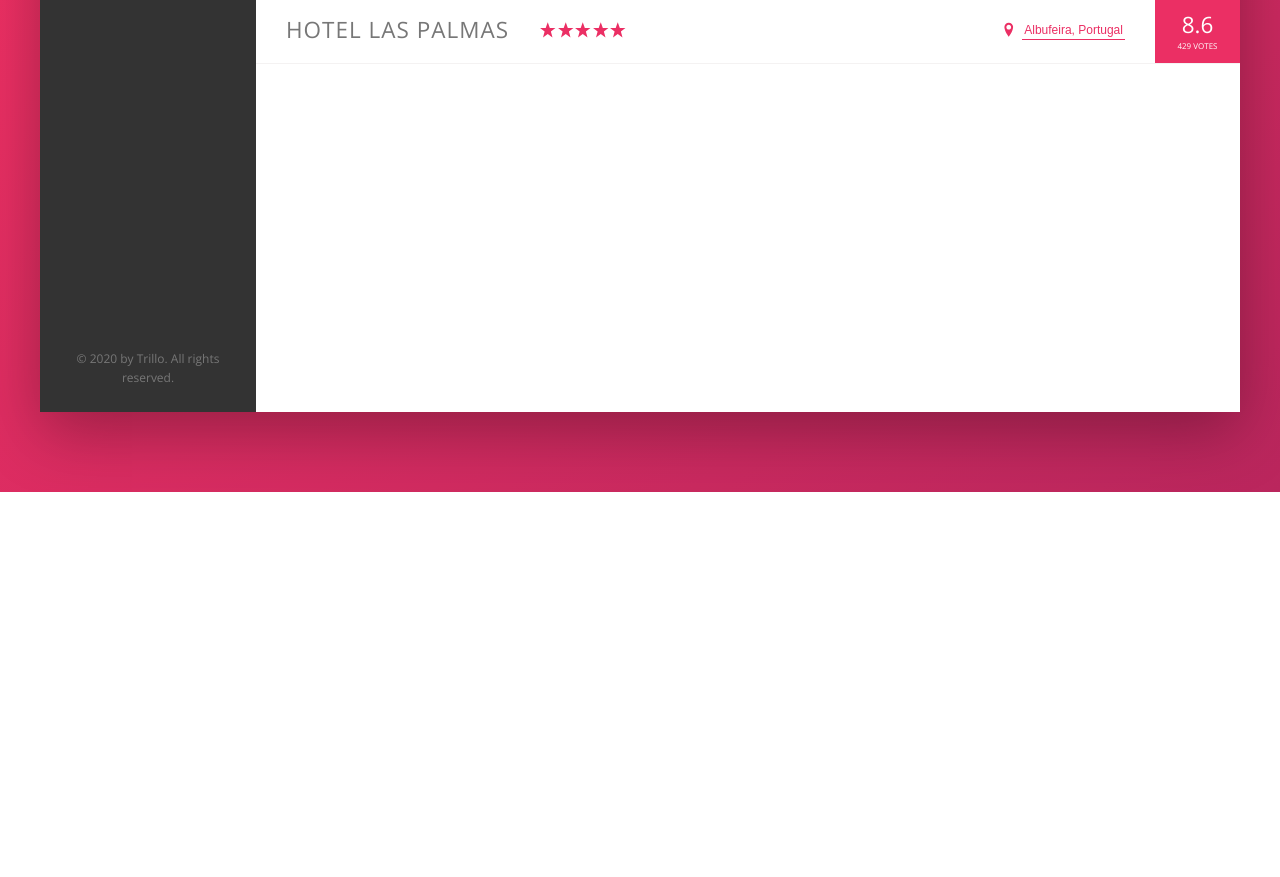
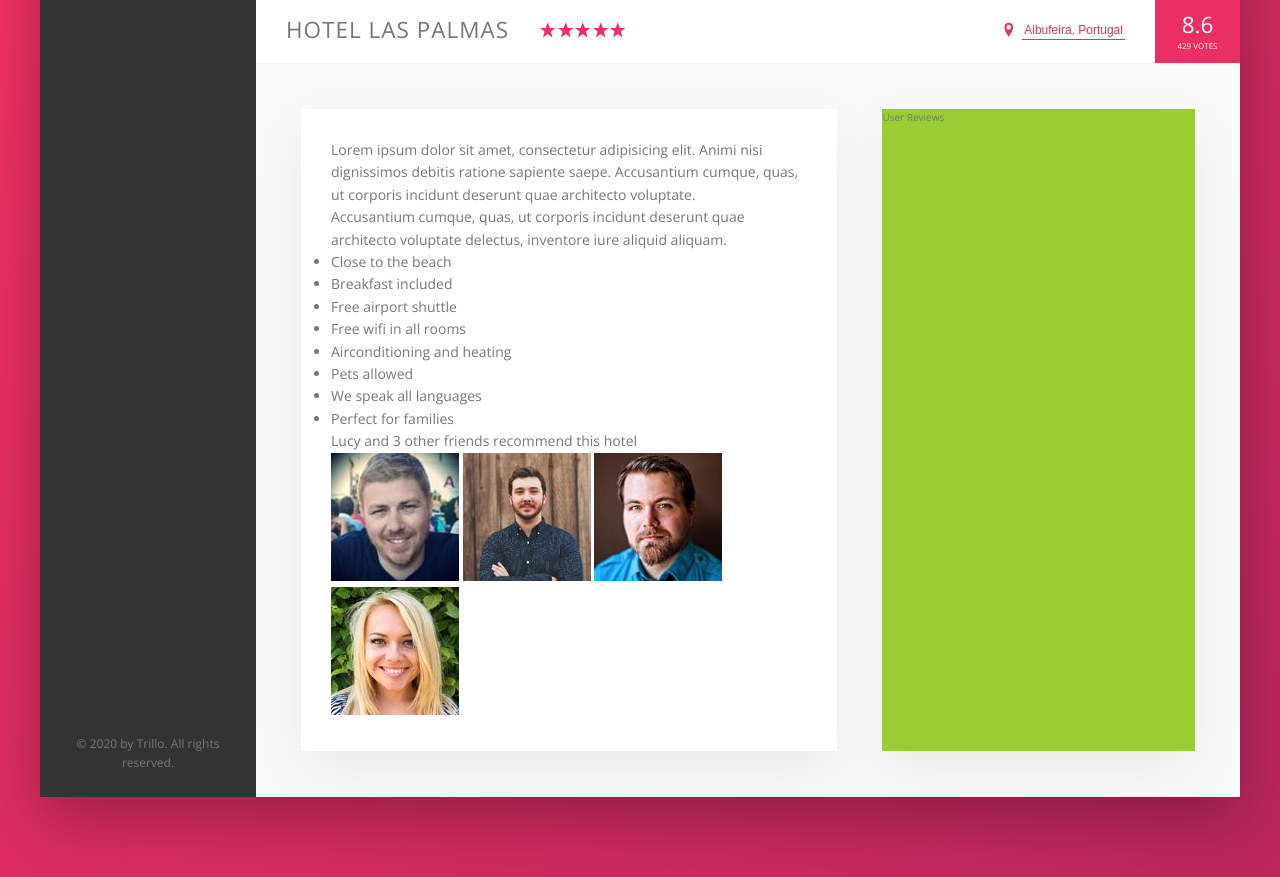
Before and after one commit to DriesVerb/trillo, a website: page index.html in a window 1280 px wide. Shown: the part 538-1415 px from the top of the page. Before the commit the page ends 1030 px from the top, so only its background shows below. Drawn offline with nearby package versions, Linux system fonts and the light colour scheme.

Commit message:
began the description side and added elements without styling

```diff
--- a/index.html
+++ b/index.html
@@ -146,6 +146,44 @@
 
                     </div>
 
+                    <div class="detail">
+                        <div class="description">
+                            <p class="paragraph">
+                                Lorem ipsum dolor sit amet, consectetur adipisicing elit. Animi nisi dignissimos debitis ratione sapiente saepe. Accusantium cumque, quas, ut corporis incidunt deserunt quae architecto voluptate.
+                            </p>
+                            <p class="paragraph">
+                                Accusantium cumque, quas, ut corporis incidunt deserunt quae architecto voluptate delectus, inventore iure aliquid aliquam.
+                            </p>
+
+                            <ul class="list">
+                                <li class="list__item">Close to the beach</li>
+                                <li class="list__item">Breakfast included</li>
+                                <li class="list__item">Free airport shuttle</li>
+                                <li class="list__item">Free wifi in all rooms</li>
+                                <li class="list__item">Airconditioning and heating</li>
+                                <li class="list__item">Pets allowed</li><li class="list__item">We speak all languages</li>
+                                <li class="list__item">Perfect for families</li>
+
+                            </ul>
+
+                            <div class="recommend">
+                                <p class="recommend__count">Lucy and 3 other friends recommend this hotel</p>
+                            </div>
+
+                            <div class="recommend__friends">
+                                <img src="/img/user-3.jpg" alt="" class="recommend__photo">
+                                <img src="/img/user-4.jpg" alt="" class="recommend__photo">
+                                <img src="/img/user-5.jpg" alt="" class="recommend__photo">
+                                <img src="/img/user-6.jpg" alt="" class="recommend__photo">
+                            </div>
+
+                        </div>
+
+                        <div class="user-reviews">
+                            User Reviews
+                        </div>
+                    </div>
+
                 </main>
             </div>
         </div>
--- a/sass/_base.scss
+++ b/sass/_base.scss
@@ -11,7 +11,12 @@
     --color-grey-dark-2: #777;
     --color-grey-dark-3: #999;
 
+    --shadow-light: 0 2rem 5rem rgba(0,0,0,.06);
     --shadow-dark: 0 2rem 6rem rgba(0,0,0,.3);
+
+
+    --line: 1px solid var(--color-grey-light-2
+    );
 }
 
 
--- a/sass/_components.scss
+++ b/sass/_components.scss
@@ -219,8 +219,7 @@
 
     display: flex;
     align-items: center;
-    border-bottom: 1px solid var(--color-grey-light-2
-    );
+    border-bottom: var(--line);
 
 
 
--- a/sass/_layout.scss
+++ b/sass/_layout.scss
@@ -12,8 +12,7 @@
     font-size: 1.4rem;
     height: 7rem;
     background-color: #ffffff;
-    border-bottom: 1px solid var(--color-grey-light-2
-    );
+    border-bottom: var(--line);
 
     display: flex;
     justify-content: space-between;
@@ -37,7 +36,27 @@
 .hotel-view {
     background-color: #ffffff;
     flex: 1;
+}
 
-    // testing values
-    height: 80rem;
+.detail {
+    display: flex;
+    padding: 4.5rem;
+    background-color: var(--color-grey-light-1);
+    border-bottom: var(--line);
+
 }
+
+.description {
+    font-size: 1.4rem;
+    background-color: #ffffff;
+    box-shadow: var(--shadow-light);
+    padding: 3rem;
+    flex: 0 0 60%;
+    margin-right: 4.5rem;
+}
+
+.user-reviews {
+    background-color: yellowgreen;
+    flex: 1;
+    box-shadow: var(--shadow-light);
+}
```
Also changed, not shown: css/style.css.
